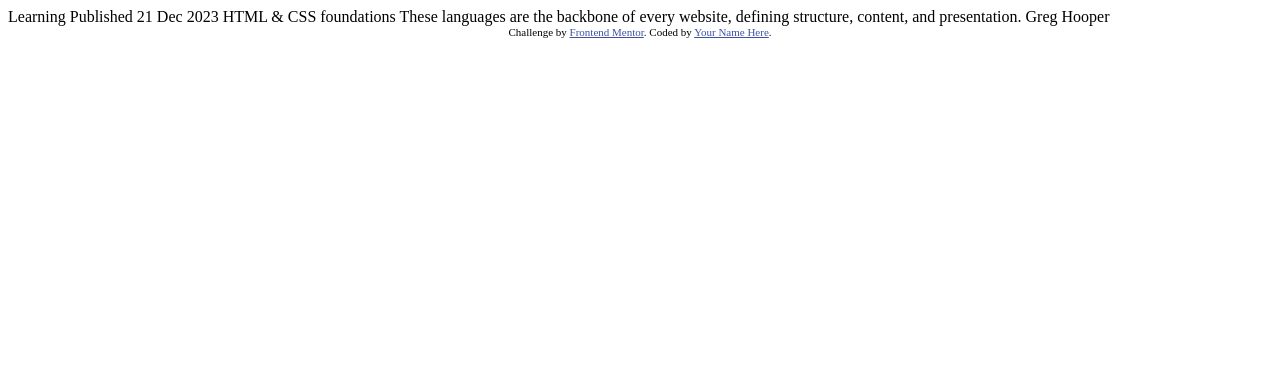
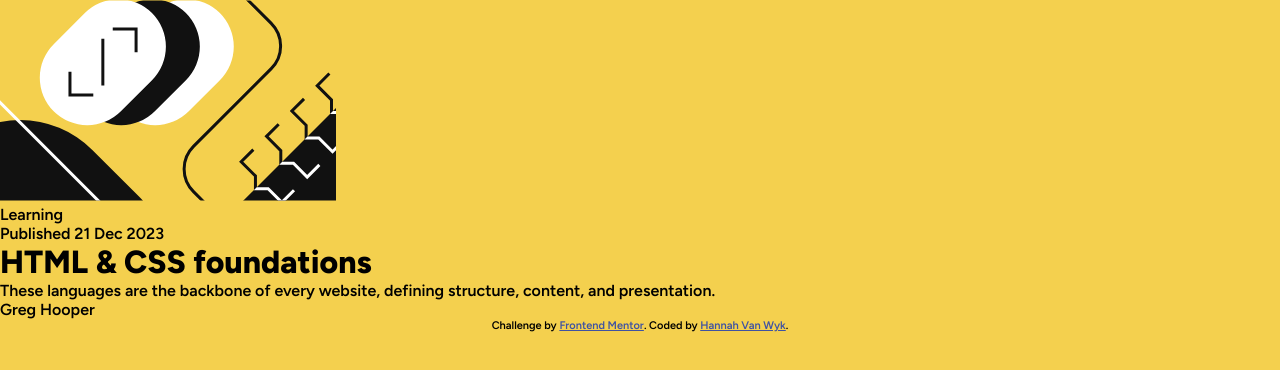
Before and after one commit to hannahvw/blog-preview-card-main, a plain HTML site: page index.html in a window 1280 px wide. Drawn offline with Linux system fonts and the light colour scheme.

Commit message:
Added basic html structure and css styles

```diff
--- a/index.html
+++ b/index.html
@@ -1,30 +1,47 @@
 <!DOCTYPE html>
 <html lang="en">
   <head>
-  <meta charset="UTF-8">
-  <meta name="viewport" content="width=device-width, initial-scale=1.0"> <!-- displays site properly based on user's device -->
+    <meta charset="UTF-8" />
+    <meta name="viewport" content="width=device-width, initial-scale=1.0" />
+    <!-- displays site properly based on user's device -->
 
-  <link rel="icon" type="image/png" sizes="32x32" href="./assets/images/favicon-32x32.png">
+    <link
+      rel="icon"
+      type="image/png"
+      sizes="32x32"
+      href="./assets/images/favicon-32x32.png"
+    />
 
-  <link rel="stylesheet" href="styles.css">
+    <link rel="preconnect" href="https://fonts.googleapis.com" />
+    <link rel="preconnect" href="https://fonts.gstatic.com" crossorigin />
+    <link
+      href="https://fonts.googleapis.com/css2?family=Figtree:wght@600;800&display=swap"
+      rel="stylesheet"
+    />
+
+    <link rel="stylesheet" href="styles.css" />
     <title>Frontend Mentor | Blog preview card</title>
-
   </head>
   <body>
-
-  Learning
-
-  Published 21 Dec 2023
-
-  HTML & CSS foundations
-
-  These languages are the backbone of every website, defining structure, content, and presentation.
-
-  Greg Hooper
-
+    <div class="card">
+      <div class="card__img">
+        <img src="assets/images/illustration-article.svg" alt="illustration">
+      </div>
+      <p class="card__category">Learning</p>
+      <p class="card__date">Published 21 Dec 2023</p>
+      <h1 class="card__title">HTML & CSS foundations</h1>
+      <p class="card__text">
+        These languages are the backbone of every website, defining structure,
+        content, and presentation.
+      </p>
+      <p class="card__author">Greg Hooper</p>
+    </div>
     <div class="attribution">
-    Challenge by <a href="https://www.frontendmentor.io?ref=challenge" target="_blank">Frontend Mentor</a>.
-    Coded by <a href="#">Your Name Here</a>.
+      Challenge by
+      <a href="https://www.frontendmentor.io?ref=challenge" target="_blank"
+        >Frontend Mentor</a
+      >. Coded by
+      <a href="https://www.frontendmentor.io/home">Hannah Van Wyk</a>.
     </div>
   </body>
 </html>
--- a/styles.css
+++ b/styles.css
@@ -1,2 +1,25 @@
-    .attribution { font-size: 11px; text-align: center; }
-    .attribution a { color: hsl(228, 45%, 44%); }
+.attribution {
+  font-size: 11px;
+  text-align: center;
+}
+.attribution a {
+  color: hsl(228, 45%, 44%);
+}
+
+* {
+  margin: 0;
+  padding: 0;
+  box-sizing: border-box;
+}
+
+:root {
+  --primary-bg-color: hsl(47, 88%, 63%);
+  --neutral-color-100: hsl(0, 0%, 100%);
+  --neutral-color-400: hsl(0, 0%, 50%);
+  --neutral-color-900: hsl(0, 0%, 7%);
+}
+
+body {
+  font-family: "Figtree", sans-serif;
+  background-color: var(--primary-bg-color);
+}
```
Lines whose indentation alone changed are shown as unchanged.
